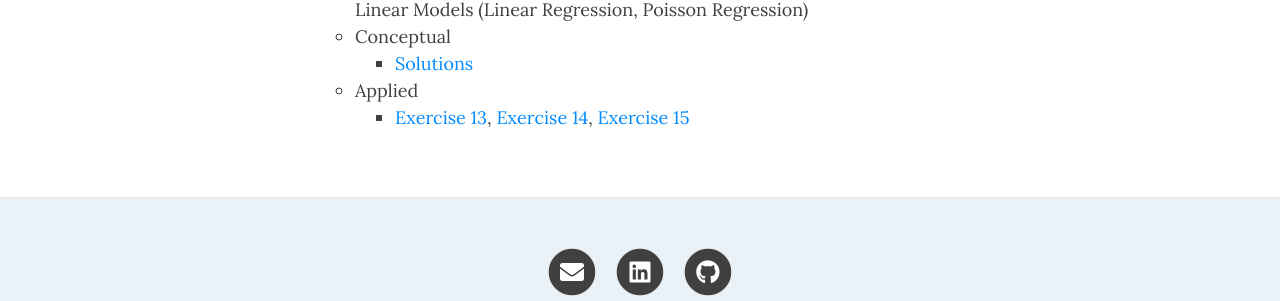
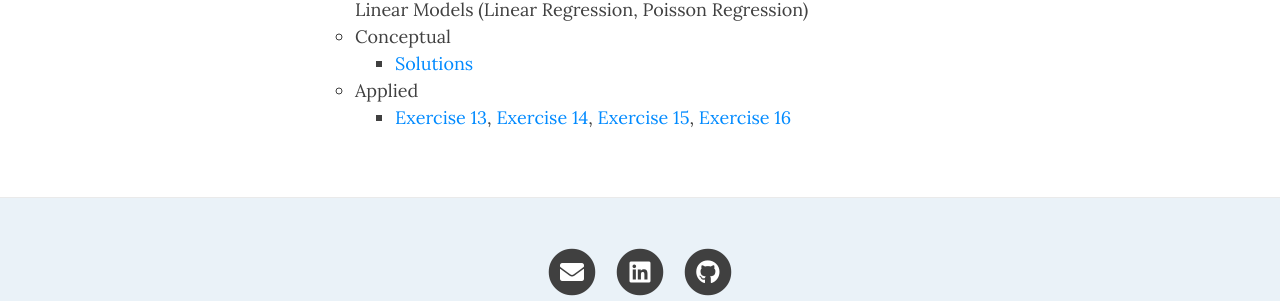
Before and after one commit to carmancater/carmancater.github.io, a Jekyll site: the page built from ISLP.md, in a window 1280 px wide and 900 px high, scrolled down 908 px. Shown: the part 469-770 px from the top of the window. Built offline with Jekyll 4.4.1, drawn with Linux system fonts in a browser that asks for light colours; nearby versions of some CDN libraries; emoji names are drawn with the system emoji font.

Commit message:
Update ISLP.md

```diff
--- a/ISLP.md
+++ b/ISLP.md
@@ -33,4 +33,4 @@
     - Conceptual
         - [Solutions](https://github.com/carmancater/an-introduction-to-statistical-learning-with-applications-in-python/blob/main/Chapter%2004%20-%20Classification/Ch%204%20Conceptual.md){:target="_blank"}
     - Applied
-        - [Exercise 13](https://github.com/carmancater/an-introduction-to-statistical-learning-with-applications-in-python/blob/main/Chapter%2004%20-%20Classification/Ch%204%20Ex%2013.ipynb){:target="_blank"}, [Exercise 14](https://github.com/carmancater/an-introduction-to-statistical-learning-with-applications-in-python/blob/main/Chapter%2004%20-%20Classification/Ch%204%20Ex%2014.ipynb){:target="_blank"}, [Exercise 15](https://github.com/carmancater/an-introduction-to-statistical-learning-with-applications-in-python/blob/main/Chapter%2004%20-%20Classification/Ch%204%20Ex%2015.ipynb){:target="_blank"}
+        - [Exercise 13](https://github.com/carmancater/an-introduction-to-statistical-learning-with-applications-in-python/blob/main/Chapter%2004%20-%20Classification/Ch%204%20Ex%2013.ipynb){:target="_blank"}, [Exercise 14](https://github.com/carmancater/an-introduction-to-statistical-learning-with-applications-in-python/blob/main/Chapter%2004%20-%20Classification/Ch%204%20Ex%2014.ipynb){:target="_blank"}, [Exercise 15](https://github.com/carmancater/an-introduction-to-statistical-learning-with-applications-in-python/blob/main/Chapter%2004%20-%20Classification/Ch%204%20Ex%2015.ipynb){:target="_blank"}, [Exercise 16](https://github.com/carmancater/an-introduction-to-statistical-learning-with-applications-in-python/blob/main/Chapter%2004%20-%20Classification/Ch%204%20Ex%2016.ipynb){:target="_blank"}
```
